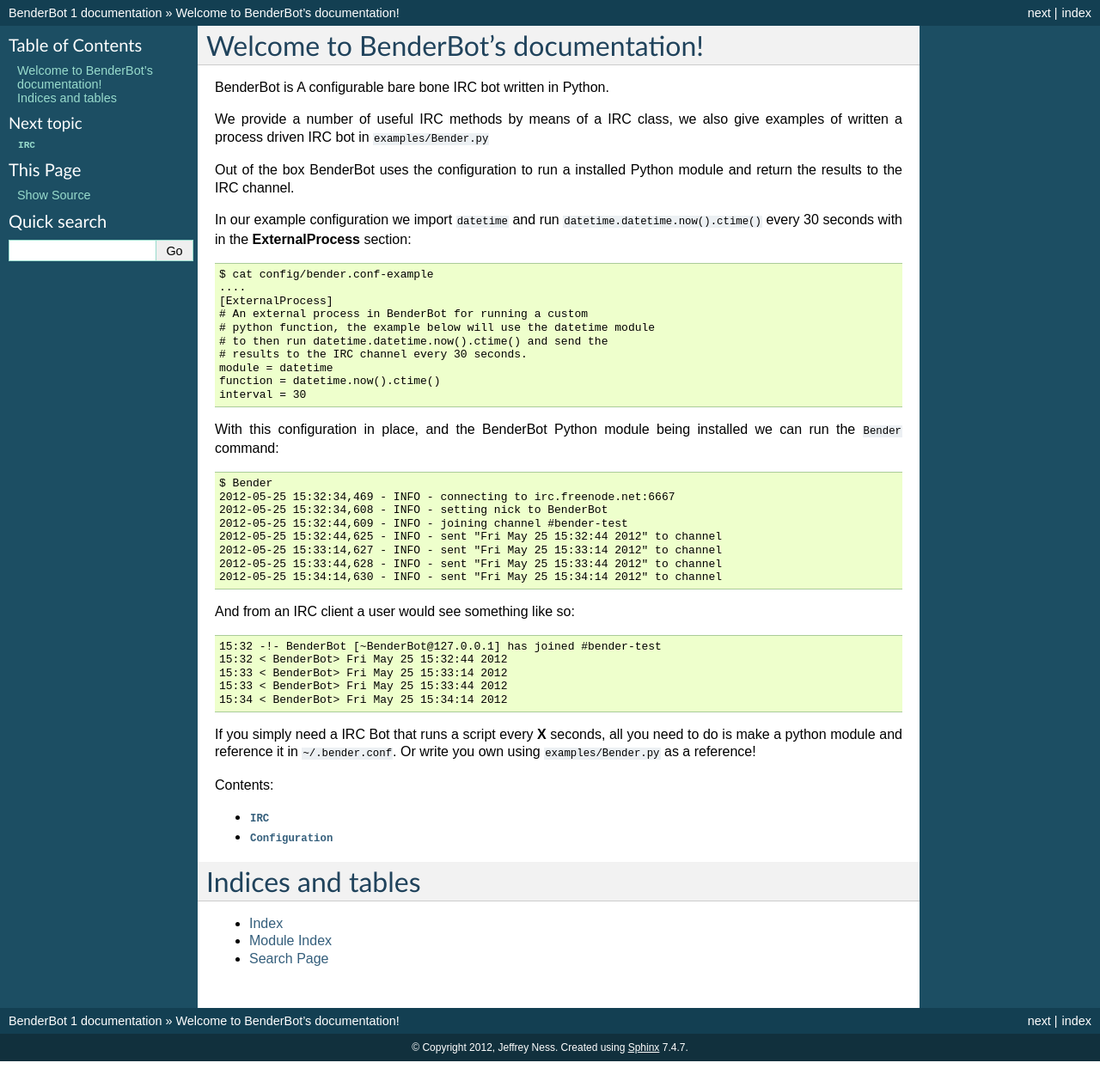
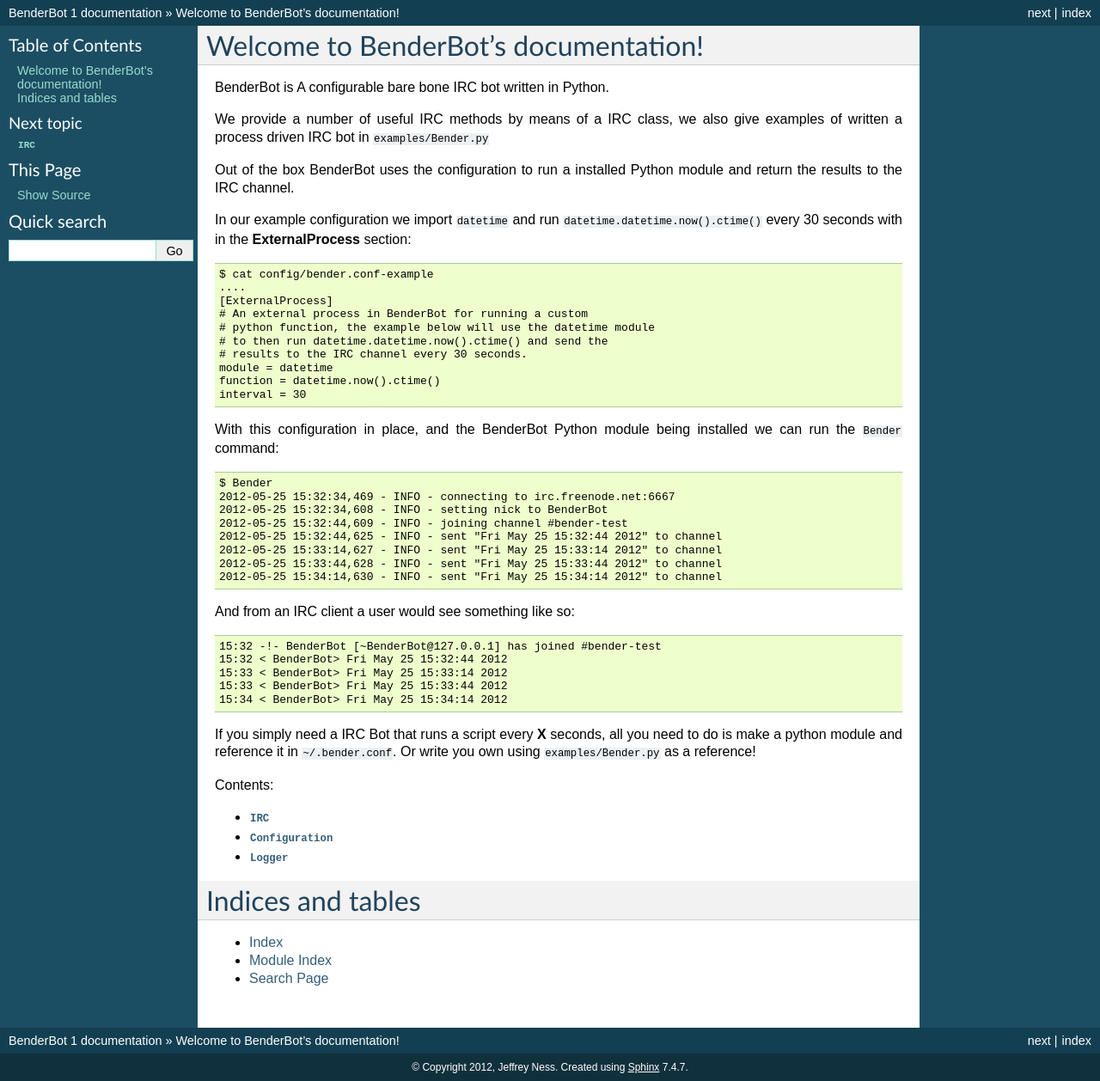
Before and after one commit to jness/BenderBot, a Sphinx documentation site: the page built from doc/index.rst, in a window 1280 px wide. Shown: the whole page at 86% size. Built offline with Sphinx 7.4.7, drawn with Linux system fonts in a browser that asks for light colours; before the commit the page ends 1235 px from its top, so only the background shows below that.

Commit message:
a bit of cleanup

```diff
--- /dev/null
+++ b/doc/Logger.rst
@@ -0,0 +1,5 @@
+``Logger``
+======================
+
+.. automodule:: BenderBot.Logger
+    :members:
--- a/doc/index.rst
+++ b/doc/index.rst
@@ -59,6 +59,7 @@
 
    IRC
    Configuration
+   Logger
 
 
 
```
